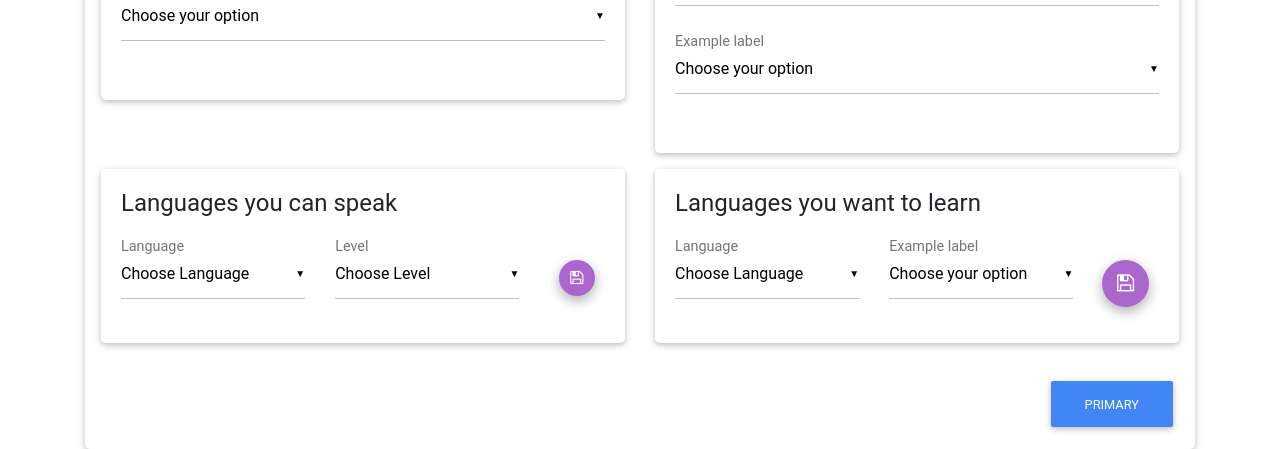
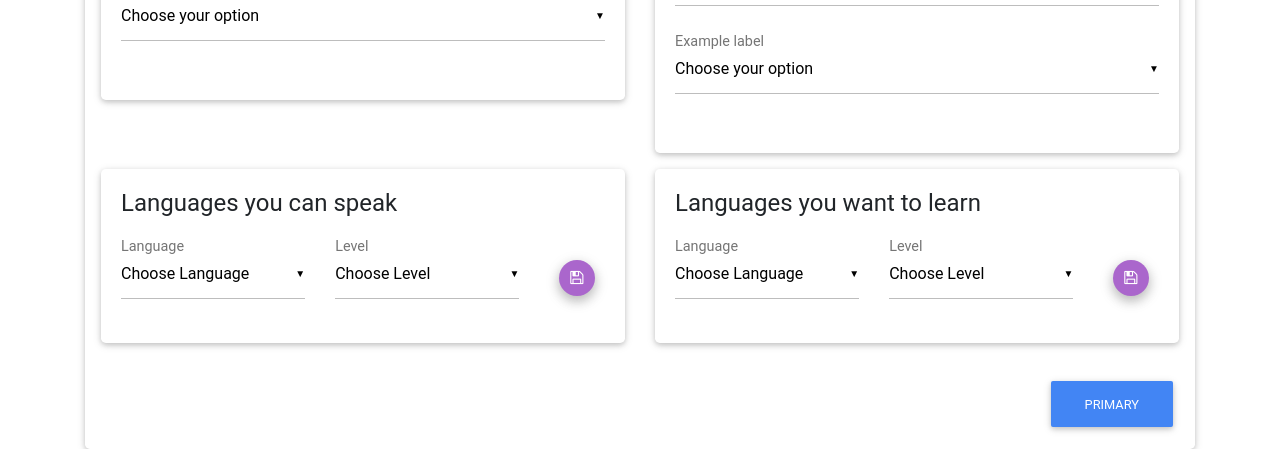
Before and after one commit to kadirsefaunal/peoplang, a CodeIgniter app: page /peoplang/index.php/settings/index in a window 1280 px wide. Shown: the part 648-1097 px from the top of the page. Run offline with CodeIgniter, Linux system fonts and the light colour scheme; data that the repository does not hold is empty; some libraries are stand-ins or nearby versions; some web fonts are replaced.

Commit message:
Dil ekleme ve silme işlemleri gerçekleştirildi

```diff
--- a/application/controllers/Settings.php
+++ b/application/controllers/Settings.php
@@ -64,11 +64,11 @@ class Settings extends CI_Controller {
 
 	public function addLangSpeaks()
 	{
-		if ($this->input->post("langSpeaks") == null) {
+		if ($this->input->post("lang") == null) {
 			echo "boş";
 		}
 
-		$languages = $this->input->post("langSpeaks");
+		$languages = $this->input->post("lang");
 		$userID	   = get_cookie("User");
 		$languages["userID"] = $userID;
 
@@ -78,12 +78,6 @@ class Settings extends CI_Controller {
 		} else {
 			echo json_encode($result);
 		}
-
-		// if ($result == true) {
-		// 	echo json_encode("Success!");
-		// } else {
-		// 	echo json_encode("Error!");
-		// }
 	}
 
 	public function deletelanguage()
@@ -97,7 +91,7 @@ class Settings extends CI_Controller {
 
 		$result = $this->LanguageModel->deleteLanguage($lid["lid"]);
 		if ($result == true) {
-			$languages = $this->LanguageModel->getLanguagesSpeaks($userID);
+			$languages = $this->LanguageModel->getLanguages($userID, $lid["status"]);
 			$langList = array();
 			foreach ($languages as $language) {
 				$newLang = array(
--- a/application/models/LanguageModel.php
+++ b/application/models/LanguageModel.php
@@ -25,9 +25,9 @@ class LanguageModel extends CI_Model
         return $this->db->delete("LanguageLevel", array("ID" => $langID));
     }
 
-    public function getLanguagesSpeaks($userID)
+    public function getLanguages($userID, $status)
     {
-        $result = $this->db->get_where("LanguageLevel", array("userID" => $userID, "learningOrSpeaking" => true));
+        $result = $this->db->get_where("LanguageLevel", array("userID" => $userID, "learningOrSpeaking" => $status));
         return $result->result_array();
     }
 }
--- a/application/views/settings/partialProfile.php
+++ b/application/views/settings/partialProfile.php
@@ -139,7 +139,7 @@
             <div class="row mt-3">
                 <div class="col-md-5">
                     <div class="md-form form-sm">
-                        <select class="mdb-select">
+                        <select class="mdb-select" id="langLearn">
                             <option value="" disabled selected>Choose Language</option>
                             <option value="1">Option 1</option>
                             <option value="2">Option 2</option>
@@ -150,20 +150,23 @@
                 </div>
                 <div class="col-md-5">
                     <div class="md-form form-sm">
-                        <select class="mdb-select">
-                            <option value="" disabled selected>Choose your option</option>
+                        <select class="mdb-select" id="langLearnLevel">
+                            <option value="" disabled selected>Choose Level</option>
                             <option value="1">Option 1</option>
                             <option value="2">Option 2</option>
                             <option value="3">Option 3</option>
                         </select>
-                        <label>Example label</label>
+                        <label>Level</label>
                     </div>
                 </div>
                 <div class="col-md-2">
-                    <a class="btn-floating float-right">
+                    <a class="btn-floating float-right btn-sm addLangLearn">
                         <i class="fa fa-save" aria-hidden="true"></i>
                     </a>
                 </div>
+            </div>
+            <div class="languagesLearn">
+
             </div>
         </div>
     </div>
--- a/public/js/settings.js
+++ b/public/js/settings.js
@@ -1,11 +1,11 @@
 $(document).ready(function () {
     $(".saveContact").click(function () {
         var contact = {
-            facebook : $('#facebook').val(),
-            twitter  : $('#twitter').val(),
+            facebook: $('#facebook').val(),
+            twitter: $('#twitter').val(),
             instagram: $('#instagram').val(),
-            skype    : $('#skype').val(),
-            other    : $('#webSites').val()
+            skype: $('#skype').val(),
+            other: $('#webSites').val()
         };
 
         $.post("settings/saveContact", { contact: contact }, function (result) {
@@ -18,20 +18,20 @@ $(document).ready(function () {
 
     $(".saveAboutMe").click(function () {
         var aboutme = {
-            aboutMe             : $('#aboutMe').val(),
-            requests            : $('#request').val(),
-            languageExcRequests : $('#languageExchangeRequest').val(),
-            hobbiesInterests    : $('#hobiesandInterest').val(),
-            favMusics           : $('#favoriteMusic').val(),
-            favMovies           : $('#favoriteMovies').val(),
-            favTvShows          : $('#favoriteTVShows').val(),
-            favBooks            : $('#favoriteBooks').val(),
-            quotes              : $('#quotes').val()
+            aboutMe: $('#aboutMe').val(),
+            requests: $('#request').val(),
+            languageExcRequests: $('#languageExchangeRequest').val(),
+            hobbiesInterests: $('#hobiesandInterest').val(),
+            favMusics: $('#favoriteMusic').val(),
+            favMovies: $('#favoriteMovies').val(),
+            favTvShows: $('#favoriteTVShows').val(),
+            favBooks: $('#favoriteBooks').val(),
+            quotes: $('#quotes').val()
         };
 
         console.log(aboutme);
 
-        $.post("settings/saveAboutMe", {aboutme: aboutme}, function (result) {
+        $.post("settings/saveAboutMe", { aboutme: aboutme }, function (result) {
             console.log(result);
             if (result == "True") {
                 window.location.reload(true);
@@ -42,13 +42,13 @@ $(document).ready(function () {
 
     $(".changePwd").click(function () {
         var password = {
-            newPassword         : $('#newPassword').val(),
-            newPasswordConfirm  : $('#newPasswordConfirm').val(),
-            oldPassword         : $('#oldPassword').val()
+            newPassword: $('#newPassword').val(),
+            newPasswordConfirm: $('#newPasswordConfirm').val(),
+            oldPassword: $('#oldPassword').val()
         };
 
         if (password.newPassword == password.newPasswordConfirm) {
-            $.post("settings/changePassword", {password: password}, function (result) {
+            $.post("settings/changePassword", { password: password }, function (result) {
                 console.log(result);
 
             });
@@ -59,20 +59,20 @@ $(document).ready(function () {
     });
 
     $(".addLangSpeaks").click(function () {
-        var langSpeaks = {
-            language            : $("#langSpeak option:selected").text(),
-            level               : $("#langSpeakLevel option:selected").text(),
-            learningOrSpeaking  : true,
-            userID              : 0
+        var lang = {
+            language: $("#langSpeak option:selected").text(),
+            level: $("#langSpeakLevel option:selected").text(),
+            learningOrSpeaking: true,
+            userID: 0
         };
 
-        console.log(langSpeaks);
+        console.log(lang);
 
-        if (langSpeaks.language != "Choose Language" && langSpeaks.level != "Choose Level") {
-            $.post("settings/addLangSpeaks", {langSpeaks: langSpeaks}, function (result) {
+        if (lang.language != "Choose Language" && lang.level != "Choose Level") {
+            $.post("settings/addLangSpeaks", { lang: lang }, function (result) {
                 console.log(result);
                 if (result > 0) {
-                    $(".languagesSpeaks").append("<div class=\"row lang\"><div class=\"col-md-5\"><div class=\"md-form form-sm\"><label>" + langSpeaks.language + "</label></div></div><div class=\"col-md-5\"><div class=\"md-form form-sm\"><label>" + langSpeaks.level + "</label></div></div><div class=\"col-md-2\"><a class=\"btn-floating float-right btn-sm deleteLang\" langID=\"" + result + "\">-</a></div></div>");
+                    $(".languagesSpeaks").append("<div class=\"row lang\"><div class=\"col-md-5\"><div class=\"md-form form-sm\"><label>" + lang.language + "</label></div></div><div class=\"col-md-5\"><div class=\"md-form form-sm\"><label>" + lang.level + "</label></div></div><div class=\"col-md-2\"><a class=\"btn-floating float-right btn-sm\" id=\"deleteLangSpeaks\" langID=\"" + result + "\">-</a></div></div>");
                 } else {
                     console.log(result);
                 }
@@ -80,24 +80,34 @@ $(document).ready(function () {
         }
     });
 
-    function deleteLang(lID) {
+    function deleteLang(lID, trfl) {
         console.log("silme fonk");
 
         var langid = {
-            lid : lID
+            lid: lID,
+            status: trfl
         };
         console.log(langid);
 
-        $.post("settings/deletelanguage", {langid: langid}, function (result) {
+        $.post("settings/deletelanguage", { langid: langid }, function (result) {
             console.log(result.length);
             if (result != "error") {
                 var obj = $.parseJSON(result);
-                $(".languagesSpeaks").empty();
-                $.each(obj, function (i, item) {
-                    $(".languagesSpeaks").append("<div class=\"row lang\"><div class=\"col-md-5\"><div class=\"md-form form-sm\"><label>" + item.language + "</label></div></div><div class=\"col-md-5\"><div class=\"md-form form-sm\"><label>" + item.level + "</label></div></div><div class=\"col-md-2\"><a class=\"btn-floating float-right btn-sm deleteLang\" langID=\"" + item.ID + "\">-</a></div></div>");
-                    console.log(item);
+                if (langid.status == true) {
+                    $(".languagesSpeaks").empty();
+                    $.each(obj, function (i, item) {
+                        $(".languagesSpeaks").append("<div class=\"row lang\"><div class=\"col-md-5\"><div class=\"md-form form-sm\"><label>" + item.language + "</label></div></div><div class=\"col-md-5\"><div class=\"md-form form-sm\"><label>" + item.level + "</label></div></div><div class=\"col-md-2\"><a class=\"btn-floating float-right btn-sm\" id=\"deleteLangSpeaks\" langID=\"" + item.ID + "\">-</a></div></div>");
+                        console.log(item);
 
-                });
+                    });
+                } else {
+                    $(".languagesLearn").empty();
+                    $.each(obj, function (i, item) {
+                        $(".languagesLearn").append("<div class=\"row lang\"><div class=\"col-md-5\"><div class=\"md-form form-sm\"><label>" + item.language + "</label></div></div><div class=\"col-md-5\"><div class=\"md-form form-sm\"><label>" + item.level + "</label></div></div><div class=\"col-md-2\"><a class=\"btn-floating float-right btn-sm\" id=\"deleteLangLearning\" langID=\"" + item.ID + "\">-</a></div></div>");
+                        console.log(item);
+
+                    });
+                }
             }
 
         });
@@ -105,20 +115,37 @@ $(document).ready(function () {
 
     $(document.body).on("click", "a", function () {
         var langID = $(this).attr("langID");
-        console.log(langID);
-        if (langID > 0) {
-            deleteLang(langID);
+        var status = $(this).attr("id");
+
+        if (langID > 0 && status == "deleteLangLearning") {
+            deleteLang(langID, false);
+        } else if (langID > 0 && status == "deleteLangSpeaks") {
+            deleteLang(langID, true);
         } else {
             console.log("lang id yok");
-
         }
     });
 
 
-    // $(".deleteLang").click(function () {
-    //     var langID = $(".deleteLang").attr("langID");
-    //     console.log(langID);
+    $(".addLangLearn").click(function () {
+        var lang = {
+            language: $("#langLearn option:selected").text(),
+            level: $("#langLearnLevel option:selected").text(),
+            learningOrSpeaking: false,
+            userID: 0
+        };
 
-    //     //$("div[langID='"+ langID +"']").remove();
-    // });
+        console.log(lang);
+
+        if (lang.language != "Choose Language" && lang.level != "Choose Level") {
+            $.post("settings/addLangSpeaks", { lang: lang }, function (result) {
+                console.log(result);
+                if (result > 0) {
+                    $(".languagesLearn").append("<div class=\"row lang\"><div class=\"col-md-5\"><div class=\"md-form form-sm\"><label>" + lang.language + "</label></div></div><div class=\"col-md-5\"><div class=\"md-form form-sm\"><label>" + lang.level + "</label></div></div><div class=\"col-md-2\"><a class=\"btn-floating float-right btn-sm\" id=\"deleteLangLearning\" langID=\"" + result + "\">-</a></div></div>");
+                } else {
+                    console.log(result);
+                }
+            });
+        }
+    });
 });
```
